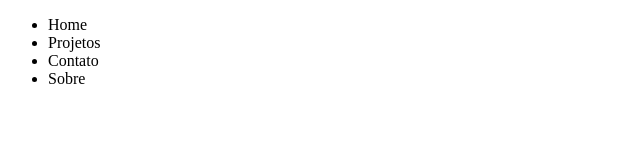
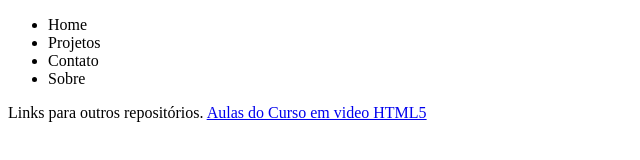
Before and after one commit to GranadoThiago/Portforio, a plain HTML site: page index.html in a window 1280 px wide. Shown: the whole page, without its empty margins (0-640 px from the left). Drawn offline with Linux system fonts and the light colour scheme.

Commit message:
Criação de links

```diff
--- a/index.html
+++ b/index.html
@@ -17,6 +17,9 @@
         </ul>
     </nav>
 </header>
-
+<p>
+    Links para outros repositórios.
+    <a href="https://github.com/Capadocio/Curso-em-Video">Aulas do Curso em video HTML5</a>
+</p>
 </body>
 </html>
```
